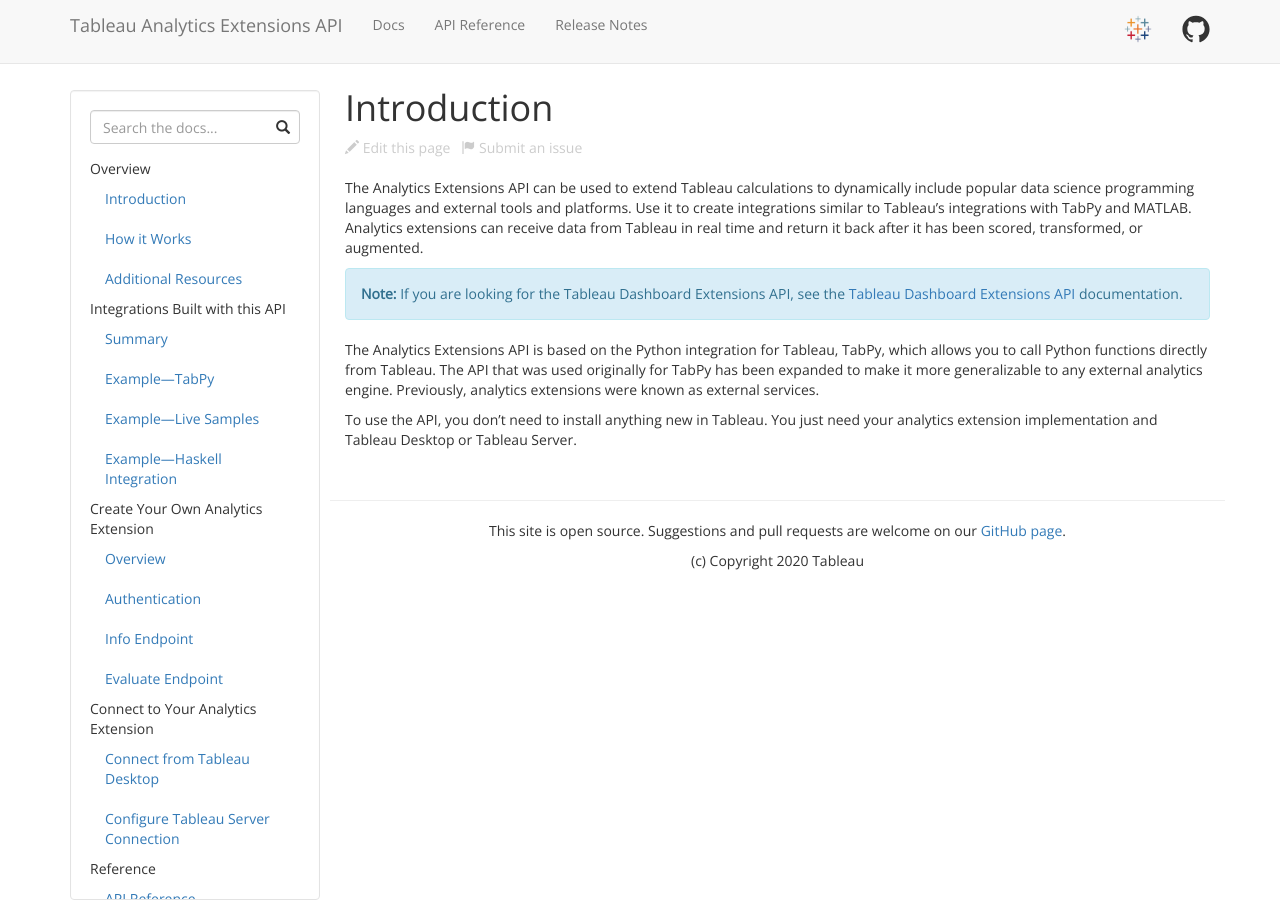
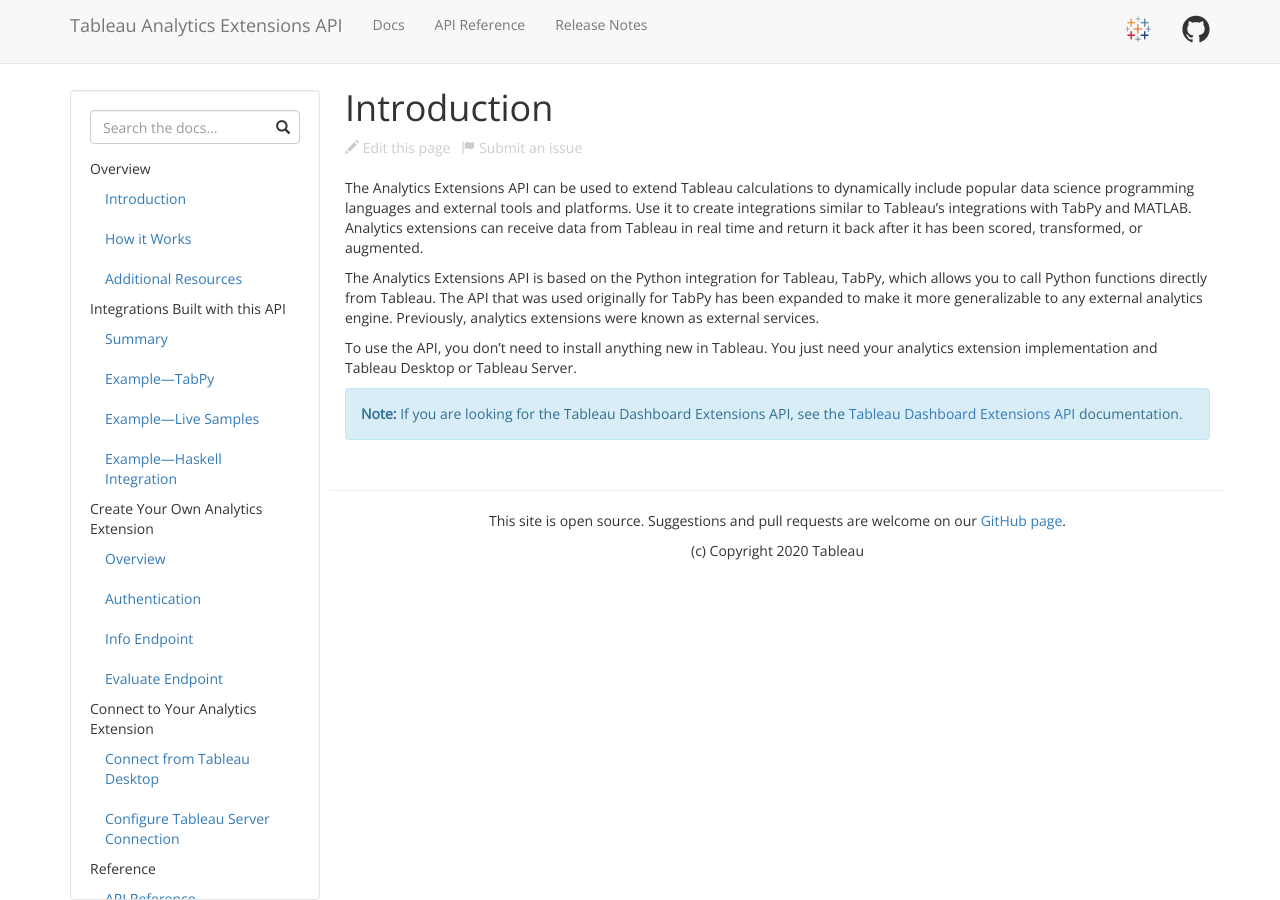
Before and after one commit to tableau/analytics-extensions-api, a Jekyll site: the page built from docs/ae_intro.md, in a window 1280 px wide. Built offline with Jekyll 4.4.1, drawn with Linux system fonts in a browser that asks for light colours; nearby versions of some CDN libraries.

Commit message:
Update ae_intro.md

```diff
--- a/docs/ae_intro.md
+++ b/docs/ae_intro.md
@@ -5,9 +5,9 @@
 
 The Analytics Extensions API can be used to extend Tableau calculations to dynamically include popular data science programming languages and external tools and platforms. Use it to create integrations similar to Tableau’s integrations with TabPy and MATLAB. Analytics extensions can receive data from Tableau in real time and return it back after it has been scored, transformed, or augmented.
 
-<div class="alert alert-info"><b>Note:</b> If you are looking for the Tableau Dashboard Extensions API, see the <a href="https://tableau.github.io/extensions-api/#" target="_blank">Tableau Dashboard Extensions API</a> documentation.
-</div>
-
 The Analytics Extensions API is based on the Python integration for Tableau, TabPy, which allows you to call Python functions directly from Tableau. The API that was used originally for TabPy has been expanded to make it more generalizable to any external analytics engine. Previously, analytics extensions were known as external services.
 
 To use the API, you don't need to install anything new in Tableau. You just need your analytics extension implementation and Tableau Desktop or Tableau Server.
+
+<div class="alert alert-info"><b>Note:</b> If you are looking for the Tableau Dashboard Extensions API, see the <a href="https://tableau.github.io/extensions-api/#" target="_blank">Tableau Dashboard Extensions API</a> documentation.
+</div>
```
